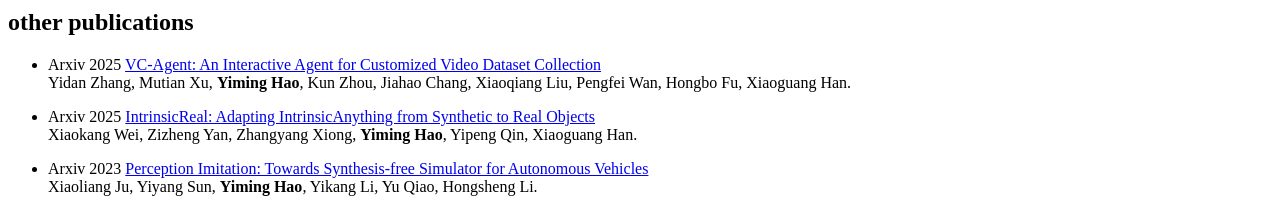
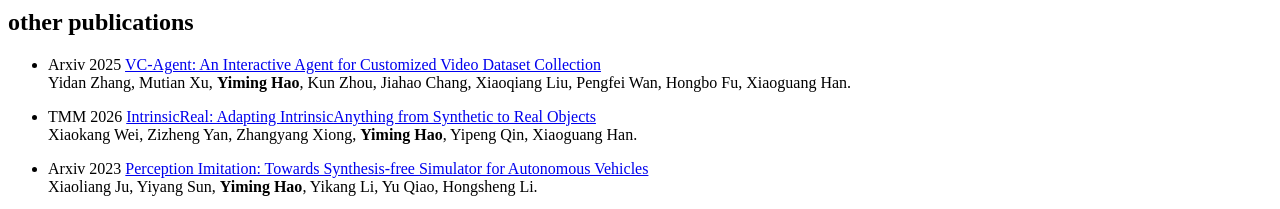
Before and after one commit to Jaeger416/Jaeger416.github.io, a Jekyll site: the page built from _pages/includes/pub.md, in a window 1280 px wide. Shown: the part 728-937 px from the top of the page. Built offline with Jekyll 4.4.1, drawn with Linux system fonts in a browser that asks for light colours; our own code applies the rules of GitHub Pages for plain Markdown files.

Commit message:
Update IntrinsicReal tag to TMM 2026 and add acceptance news
Co-Authored-By: Claude Opus 4.8 (1M context) <noreply@anthropic.com>

```diff
--- a/_pages/includes/pub.md
+++ b/_pages/includes/pub.md
@@ -22,7 +22,7 @@ Xiaoshi Wu\*, **Yiming Hao**\*, Keqiang Sun, Yixiong Chen, Feng Zhu, Rui Zhao, H
 - <span class="preprint-tag">Arxiv 2025</span> [VC-Agent: An Interactive Agent for Customized Video Dataset Collection](https://arxiv.org/abs/2509.21291)<br>
 Yidan Zhang, Mutian Xu, **Yiming Hao**, Kun Zhou, Jiahao Chang, Xiaoqiang Liu, Pengfei Wan, Hongbo Fu, Xiaoguang Han.
 
-- <span class="preprint-tag">Arxiv 2025</span> [IntrinsicReal: Adapting IntrinsicAnything from Synthetic to Real Objects](https://arxiv.org/abs/2509.00777)<br>
+- <span class="conference-tag">TMM 2026</span> [IntrinsicReal: Adapting IntrinsicAnything from Synthetic to Real Objects](https://arxiv.org/abs/2509.00777)<br>
 Xiaokang Wei, Zizheng Yan, Zhangyang Xiong, **Yiming Hao**, Yipeng Qin, Xiaoguang Han.
 
 - <span class="preprint-tag">Arxiv 2023</span> [Perception Imitation: Towards Synthesis-free Simulator for Autonomous Vehicles](https://arxiv.org/abs/2304.09365)<br>
```
Also changed, not shown: _pages/includes/news.md (+1 -0 lines).
